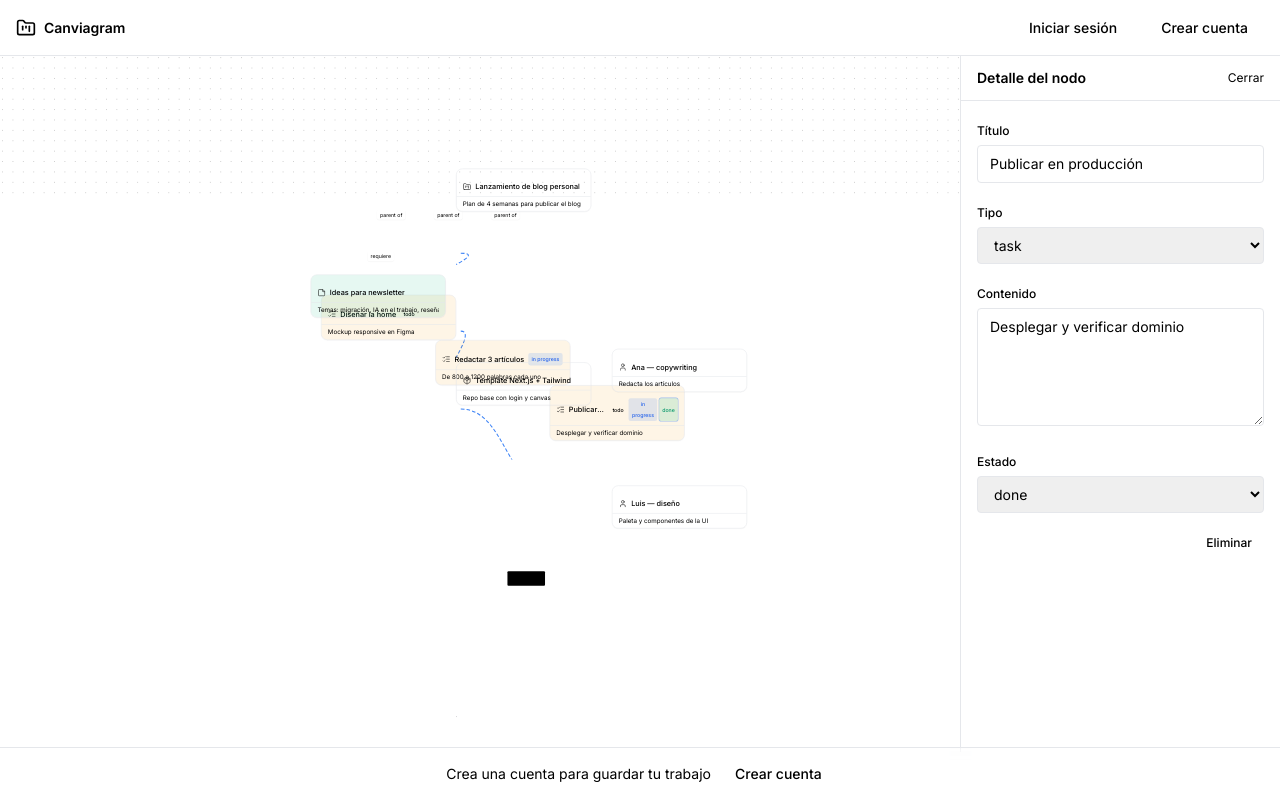
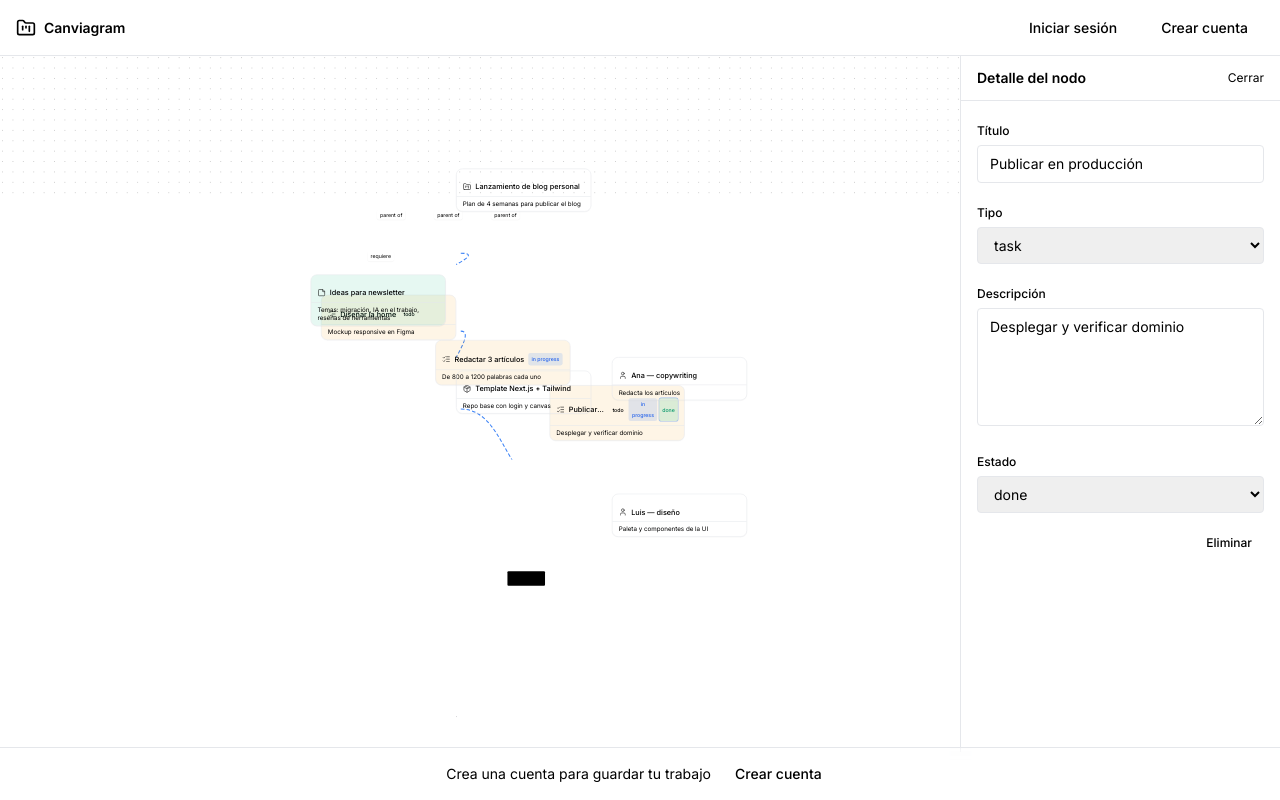
Before and after one commit to RodMez/Canviagram, a Next.js app: page / in a window 1280 px wide. Both pictures are taken after a click on the button "done". Built offline with nearby package versions, Linux system fonts and the light colour scheme.

Commit message:
feat(nodos): descripción opcional en nodos (CreateNodePopup + NodeDetailPanel)

```diff
--- a/components/canvas/CreateNodePopup.tsx
+++ b/components/canvas/CreateNodePopup.tsx
@@ -14,11 +14,12 @@ type CreateNodePopupProps = {
   onClose: () => void
 }
 
-// Popup crear nodo (Diseño 12.4): título + tipo → POST /nodes.
+// Popup crear nodo (Diseño 12.4): título + descripción + tipo → POST /nodes.
 // La respuesta la refleja SSE (node:created); el popup NO duplica el insert.
 // Modo demo (F4.1): publish local vía applyLocalEvent, cero fetch.
 export function CreateNodePopup({ screenPos, flowPos, workspaceId, onClose }: CreateNodePopupProps) {
   const [title, setTitle] = useState('')
+  const [description, setDescription] = useState('')
   const [type, setType] = useState<NodeType>('task')
   const [busy, setBusy] = useState(false)
   const creatingRef = useRef(false)
@@ -49,8 +50,11 @@ export function CreateNodePopup({ screenPos, flowPos, workspaceId, onClose }: Cr
           createdBy: 'demo',
           type,
           title: trimmed,
-          content: null,
+          content: description.trim() || null,
           status: type === 'task' ? 'todo' : null,
+          dueDate: null,
+          reminderOffsetMin: null,
+          notifiedAt: null,
           positionX: flowPos.x,
           positionY: flowPos.y,
           createdAt: new Date(),
@@ -67,6 +71,7 @@ export function CreateNodePopup({ screenPos, flowPos, workspaceId, onClose }: Cr
         body: JSON.stringify({
           title: trimmed,
           type,
+          content: description.trim() || null,
           positionX: flowPos.x,
           positionY: flowPos.y,
           ...(type === 'task' ? { status: 'todo' } : {}),
@@ -100,6 +105,14 @@ export function CreateNodePopup({ screenPos, flowPos, workspaceId, onClose }: Cr
         placeholder="Título del nodo"
         className="mb-2 w-full rounded border bg-background px-2 py-1 text-sm"
       />
+      <textarea
+        value={description}
+        onChange={(e) => setDescription(e.target.value)}
+        onKeyDown={(e) => e.key === 'Enter' && (e.metaKey || e.ctrlKey) && create()}
+        placeholder="Descripción (opcional)"
+        rows={3}
+        className="mb-2 w-full resize-none rounded border bg-background px-2 py-1 text-sm"
+      />
       <select
         value={type}
         onChange={(e) => setType(e.target.value as NodeType)}
--- a/components/canvas/NodeDetailPanel.tsx
+++ b/components/canvas/NodeDetailPanel.tsx
@@ -104,7 +104,7 @@ export function NodeDetailPanel({ workspaceId, userId }: NodeDetailPanelProps) {
         </label>
 
         <label className="block">
-          <span className="text-xs font-medium text-muted-foreground">Contenido</span>
+          <span className="text-xs font-medium text-muted-foreground">Descripción</span>
           <textarea
             value={content}
             onChange={(e) => { setContent(e.target.value); save.trigger({ content: e.target.value }) }}
--- a/components/canvas/nodes/IdeaNode.tsx
+++ b/components/canvas/nodes/IdeaNode.tsx
@@ -6,7 +6,7 @@ export function IdeaNode({ data }: NodeProps<CanvasRFNode>) {
   const { domain } = data
   return (
     <NodeShell domain={domain}>
-      {domain.content ? <span className="line-clamp-1">{domain.content}</span> : null}
+      {domain.content ? <span className="line-clamp-2">{domain.content}</span> : null}
     </NodeShell>
   )
 }
--- a/components/canvas/nodes/NodeShell.tsx
+++ b/components/canvas/nodes/NodeShell.tsx
@@ -34,7 +34,7 @@ export function NodeShell({ domain, children, badge }: NodeShellProps) {
       </div>
 
       {children && (
-        <div className="border-t border-border/50 px-3 py-1.5 text-xs text-muted-foreground truncate">
+        <div className="border-t border-border/50 px-3 py-1.5 text-xs text-muted-foreground line-clamp-2">
           {children}
         </div>
       )}
--- a/components/canvas/nodes/NoteNode.tsx
+++ b/components/canvas/nodes/NoteNode.tsx
@@ -6,7 +6,7 @@ export function NoteNode({ data }: NodeProps<CanvasRFNode>) {
   const { domain } = data
   return (
     <NodeShell domain={domain}>
-      {domain.content ? <span className="line-clamp-1">{domain.content}</span> : null}
+      {domain.content ? <span className="line-clamp-2">{domain.content}</span> : null}
     </NodeShell>
   )
 }
--- a/components/canvas/nodes/PersonNode.tsx
+++ b/components/canvas/nodes/PersonNode.tsx
@@ -6,7 +6,7 @@ export function PersonNode({ data }: NodeProps<CanvasRFNode>) {
   const { domain } = data
   return (
     <NodeShell domain={domain}>
-      {domain.content ? <span className="line-clamp-1">{domain.content}</span> : null}
+      {domain.content ? <span className="line-clamp-2">{domain.content}</span> : null}
     </NodeShell>
   )
 }
--- a/components/canvas/nodes/ProjectNode.tsx
+++ b/components/canvas/nodes/ProjectNode.tsx
@@ -6,7 +6,7 @@ export function ProjectNode({ data }: NodeProps<CanvasRFNode>) {
   const { domain } = data
   return (
     <NodeShell domain={domain}>
-      {domain.content ? <span className="line-clamp-1">{domain.content}</span> : null}
+      {domain.content ? <span className="line-clamp-2">{domain.content}</span> : null}
     </NodeShell>
   )
 }
--- a/components/canvas/nodes/ResourceNode.tsx
+++ b/components/canvas/nodes/ResourceNode.tsx
@@ -6,7 +6,7 @@ export function ResourceNode({ data }: NodeProps<CanvasRFNode>) {
   const { domain } = data
   return (
     <NodeShell domain={domain}>
-      {domain.content ? <span className="line-clamp-1">{domain.content}</span> : null}
+      {domain.content ? <span className="line-clamp-2">{domain.content}</span> : null}
     </NodeShell>
   )
 }
--- a/components/canvas/nodes/TaskNode.tsx
+++ b/components/canvas/nodes/TaskNode.tsx
@@ -63,7 +63,7 @@ export function TaskNode({ data }: NodeProps<CanvasRFNode>) {
 
   return (
     <NodeShell domain={domain} badge={badge}>
-      {domain.content ? <span className="line-clamp-1">{domain.content}</span> : null}
+      {domain.content ? <span className="line-clamp-2">{domain.content}</span> : null}
     </NodeShell>
   )
 }
```
